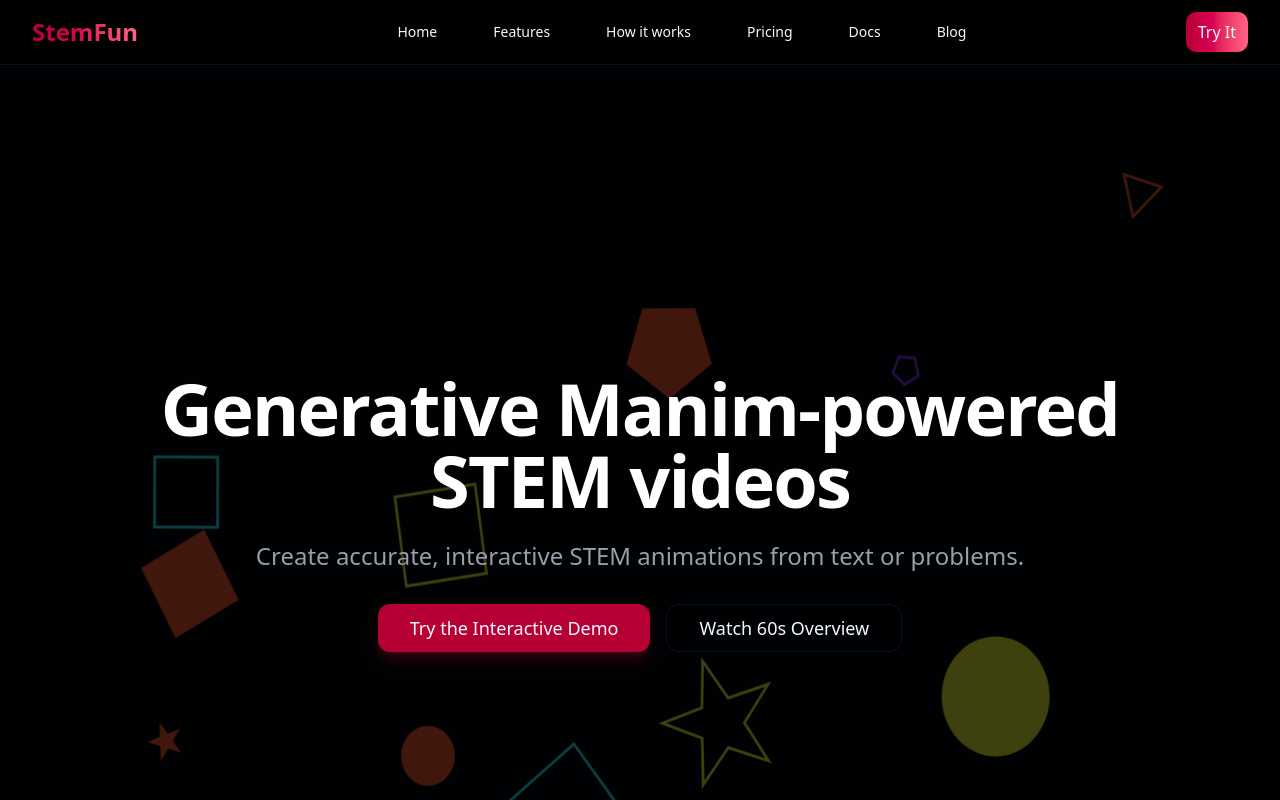
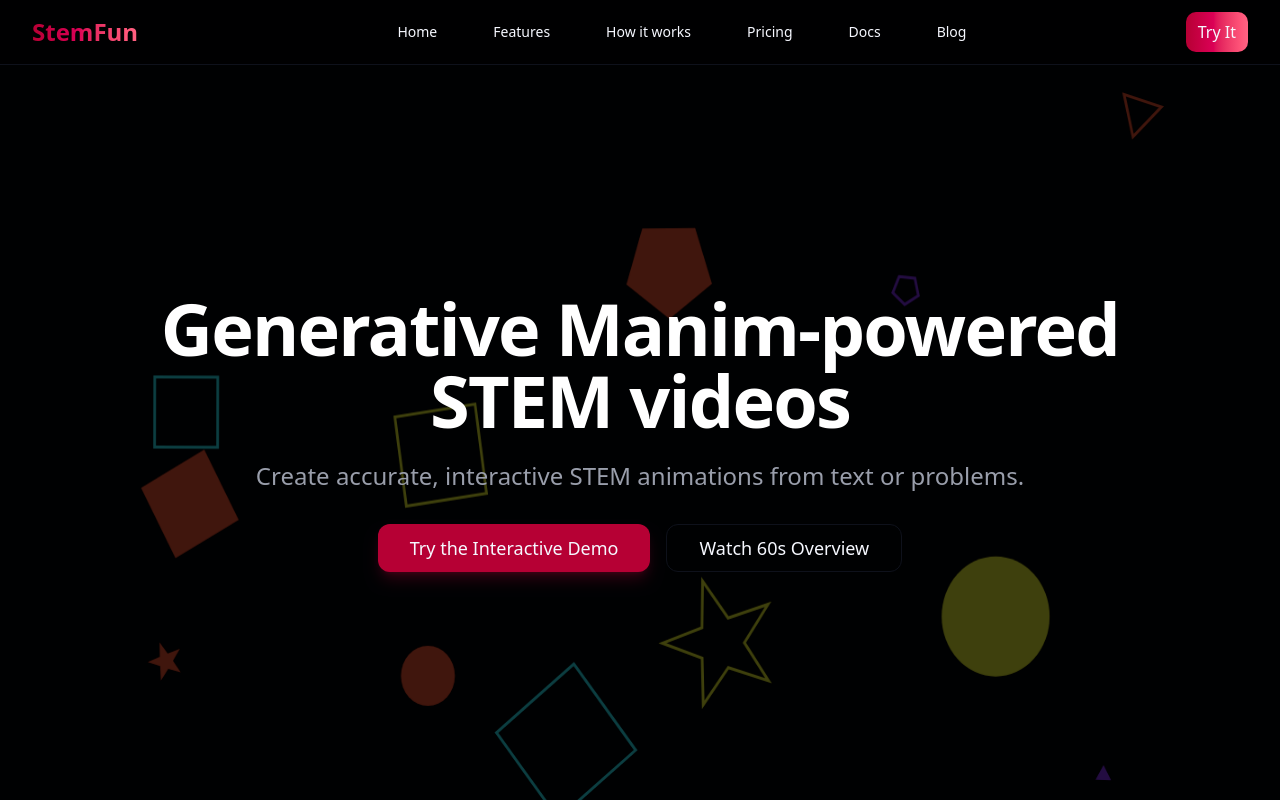
Before and after one commit to khanhthanhdev/sf_landingpage, a Next.js app: page / in a window 1280 px wide. Shown: the top 800 px of the page. Built offline with nearby package versions, Linux system fonts and the light colour scheme.

Commit message:
fix: Simplify Hero component layout and restore AnimatedCanvas positioning

```diff
--- a/src/components/landing/Hero.tsx
+++ b/src/components/landing/Hero.tsx
@@ -8,15 +8,13 @@
       className="min-h-screen flex items-center justify-center overflow-hidden"
     >
       {/* Content */}
-      <div className="container mx-auto px-4 md:py-0 py-12 md:py-20 relative z-10">
+      <div className="container mx-auto px-4 relative z-10">
         {/* Header Section */}
         <div className="max-w-6xl mx-auto">
           {/* Main heading and subhead */}
-          <div className="relative text-center mb-0 h-[calc(100vh-4rem)] md:flex md:flex-col md:justify-center">
+          <div className="relative text-center mb-0 h-[calc(100vh-4rem)] flex flex-col justify-center">
             {/* Animated Canvas Background */}
-            <div className="absolute inset-0 -z-20">
-              <AnimatedCanvas />
-            </div>
+            <AnimatedCanvas />
             <div className="relative z-10">
               <h1 className="text-5xl md:text-7xl font-bold tracking-tight text-white mb-6">
                 <div>Generative Manim-powered</div>
```
